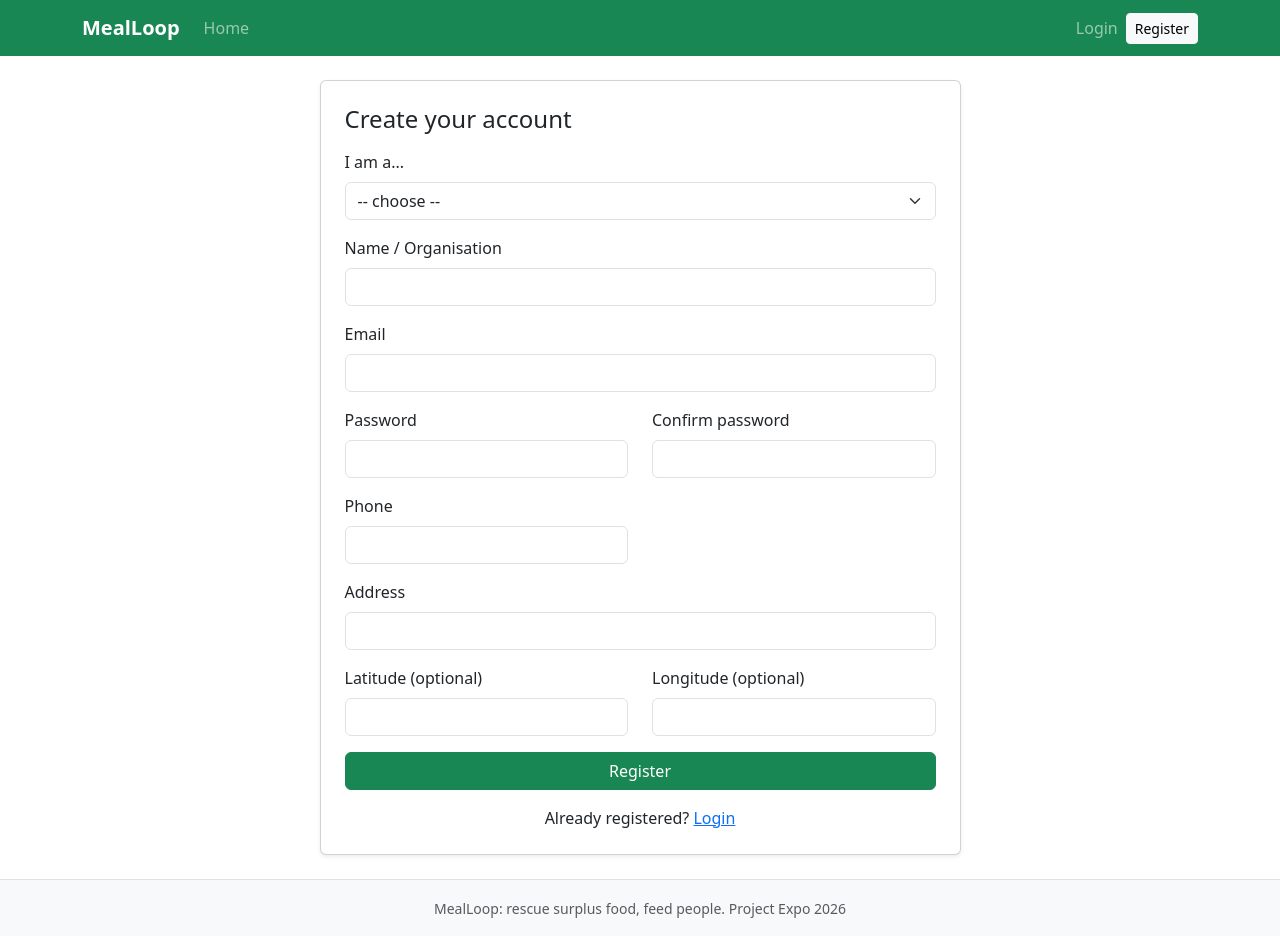
After one commit to Vijaynaik22-7/mealloop, a Flask app: page /auth/register in a window 1280 px wide. The commit adds this page. Run offline with Flask 3, Linux system fonts and the light colour scheme.

Commit message:
feat(ui): home, login, register templates and shared base.html

```diff
--- /dev/null
+++ b/app/templates/auth/register.html
@@ -0,0 +1,115 @@
+{% extends "base.html" %}
+{% block title %}Register{% endblock %}
+
+{% block content %}
+<div class="row justify-content-center">
+  <div class="col-md-7">
+    <div class="card shadow-sm">
+      <div class="card-body p-4">
+        <h2 class="h4 mb-3">Create your account</h2>
+
+        <!-- `form` holds what the user typed, so it is not lost on errors -->
+        <form method="post">
+
+          <div class="mb-3">
+            <label class="form-label" for="role">I am a...</label>
+            <select class="form-select" id="role" name="role" required>
+              <option value="">-- choose --</option>
+              <option value="provider"
+                {% if form.get('role') == 'provider' %}selected{% endif %}>
+                Food Provider (canteen, hostel, restaurant, event)
+              </option>
+              <option value="recipient"
+                {% if form.get('role') == 'recipient' %}selected{% endif %}>
+                Recipient (NGO / shelter)
+              </option>
+            </select>
+          </div>
+
+          <div class="mb-3">
+            <label class="form-label" for="name">Name / Organisation</label>
+            <input class="form-control" id="name" name="name" required
+                   value="{{ form.get('name', '') }}">
+          </div>
+
+          <div class="mb-3">
+            <label class="form-label" for="email">Email</label>
+            <input class="form-control" type="email" id="email" name="email"
+                   required value="{{ form.get('email', '') }}">
+          </div>
+
+          <div class="row">
+            <div class="col-md-6 mb-3">
+              <label class="form-label" for="password">Password</label>
+              <input class="form-control" type="password" id="password"
+                     name="password" minlength="6" required>
+            </div>
+            <div class="col-md-6 mb-3">
+              <label class="form-label" for="confirm_password">
+                Confirm password</label>
+              <input class="form-control" type="password"
+                     id="confirm_password" name="confirm_password"
+                     minlength="6" required>
+            </div>
+          </div>
+
+          <div class="row">
+            <div class="col-md-6 mb-3">
+              <label class="form-label" for="phone">Phone</label>
+              <input class="form-control" id="phone" name="phone"
+                     value="{{ form.get('phone', '') }}">
+            </div>
+            <div class="col-md-6 mb-3" id="capacityBox">
+              <label class="form-label" for="capacity_people">
+                People you can serve</label>
+              <input class="form-control" type="number" min="1"
+                     id="capacity_people" name="capacity_people"
+                     value="{{ form.get('capacity_people', '') }}">
+            </div>
+          </div>
+
+          <div class="mb-3">
+            <label class="form-label" for="address">Address</label>
+            <input class="form-control" id="address" name="address"
+                   value="{{ form.get('address', '') }}">
+          </div>
+
+          <div class="row">
+            <div class="col-md-6 mb-3">
+              <label class="form-label" for="latitude">
+                Latitude (optional)</label>
+              <input class="form-control" id="latitude" name="latitude"
+                     value="{{ form.get('latitude', '') }}">
+            </div>
+            <div class="col-md-6 mb-3">
+              <label class="form-label" for="longitude">
+                Longitude (optional)</label>
+              <input class="form-control" id="longitude" name="longitude"
+                     value="{{ form.get('longitude', '') }}">
+            </div>
+          </div>
+
+          <button class="btn btn-success w-100" type="submit">Register</button>
+        </form>
+
+        <p class="mt-3 mb-0 text-center">
+          Already registered? <a href="{{ url_for('auth.login') }}">Login</a>
+        </p>
+      </div>
+    </div>
+  </div>
+</div>
+
+<script>
+  // Show the "people you can serve" box only for recipients
+  const roleSelect = document.getElementById("role");
+  const capacityBox = document.getElementById("capacityBox");
+
+  function toggleCapacity() {
+    capacityBox.style.display =
+      roleSelect.value === "recipient" ? "block" : "none";
+  }
+  roleSelect.addEventListener("change", toggleCapacity);
+  toggleCapacity();  // run once when the page loads
+</script>
+{% endblock %}
--- a/app/templates/base.html
+++ b/app/templates/base.html
@@ -1,40 +1,111 @@
+<!doctype html>
+<html lang="en">
+<head>
+  <meta charset="utf-8">
+  <meta name="viewport" content="width=device-width, initial-scale=1">
+  <title>{% block title %}Home{% endblock %} | MealLoop</title>
+  <!-- Bootstrap 5 from CDN (needs internet) -->
+  <link rel="stylesheet"
+        href="https://cdn.jsdelivr.net/npm/bootstrap@5.3.3/dist/css/bootstrap.min.css">
+  <!-- Optional extra blocks that other members' pages may use -->
+  {% block head %}{% endblock %}
+  {% block styles %}{% endblock %}
+</head>
+<body class="d-flex flex-column min-vh-100">
 
-<!DOCTYPE html>
-<html lang="en">
+  <!-- ===== NAVBAR: links change depending on who is logged in ===== -->
+  <nav class="navbar navbar-expand-lg navbar-dark bg-success">
+    <div class="container">
+      <a class="navbar-brand fw-bold" href="{{ url_for('home') }}">MealLoop</a>
+      <button class="navbar-toggler" type="button"
+              data-bs-toggle="collapse" data-bs-target="#mainNav">
+        <span class="navbar-toggler-icon"></span>
+      </button>
 
-<head>
-    <meta charset="UTF-8">
-    <meta name="viewport"
-          content="width=device-width, initial-scale=1">
+      <div class="collapse navbar-collapse" id="mainNav">
+        <ul class="navbar-nav me-auto">
+          <li class="nav-item">
+            <a class="nav-link" href="{{ url_for('home') }}">Home</a>
+          </li>
 
-    <title>
-        {% block title %}MealLoop{% endblock %}
-    </title>
+          {% if current_user.is_authenticated %}
+            {% if current_user.role == 'provider' %}
+              <li class="nav-item">
+                <a class="nav-link" href="/provider/dashboard">My Donations</a>
+              </li>
+            {% elif current_user.role == 'recipient' %}
+              <li class="nav-item">
+                <a class="nav-link" href="/recipient/dashboard">Find Food</a>
+              </li>
+            {% elif current_user.role == 'admin' %}
+              <li class="nav-item">
+                <a class="nav-link" href="/admin/dashboard">Admin Panel</a>
+              </li>
+            {% endif %}
+            <li class="nav-item">
+              <a class="nav-link" href="/analytics/impact">Impact</a>
+            </li>
+          {% endif %}
+        </ul>
 
-    <link href="https://cdn.jsdelivr.net/npm/bootstrap@5.3.3/dist/css/bootstrap.min.css"
-          rel="stylesheet">
-</head>
+        <ul class="navbar-nav ms-auto align-items-lg-center">
+          {% if current_user.is_authenticated %}
+            <li class="nav-item navbar-text me-lg-3">
+              Hi, {{ current_user.name }}
+              <span class="badge bg-light text-success">{{ current_user.role }}</span>
+            </li>
+            <li class="nav-item">
+              <a class="btn btn-outline-light btn-sm"
+                 href="{{ url_for('auth.logout') }}">Logout</a>
+            </li>
+          {% else %}
+            <li class="nav-item">
+              <a class="nav-link" href="{{ url_for('auth.login') }}">Login</a>
+            </li>
+            <li class="nav-item">
+              <a class="btn btn-light btn-sm"
+                 href="{{ url_for('auth.register') }}">Register</a>
+            </li>
+          {% endif %}
+        </ul>
+      </div>
+    </div>
+  </nav>
 
-<body class="bg-light">
+  <!-- ===== MAIN CONTENT ===== -->
+  <main class="container my-4 flex-grow-1">
 
-    <nav class="navbar navbar-dark bg-success">
-        <div class="container">
-            <a class="navbar-brand" href="/">
-                MealLoop
-            </a>
+    <!-- Reminder for recipients that admin has not approved yet -->
+    {% if current_user.is_authenticated and current_user.role == 'recipient'
+          and not current_user.is_verified %}
+      <div class="alert alert-warning">
+        Your organisation is <strong>waiting for admin verification</strong>.
+        You can request food after it is approved.
+      </div>
+    {% endif %}
+
+    <!-- Flash messages (categories: success, danger, warning, info) -->
+    {% with messages = get_flashed_messages(with_categories=true) %}
+      {% for category, message in messages %}
+        <div class="alert alert-{{ category }} alert-dismissible fade show">
+          {{ message }}
+          <button type="button" class="btn-close" data-bs-dismiss="alert"></button>
         </div>
-    </nav>
+      {% endfor %}
+    {% endwith %}
 
-    <main class="container py-4">
+    {% block content %}{% endblock %}
+  </main>
 
-        {% block content %}
-        {% endblock %}
+  <!-- ===== FOOTER ===== -->
+  <footer class="bg-light text-center text-muted py-3 mt-auto border-top">
+    <small>MealLoop: rescue surplus food, feed people. Project Expo 2026</small>
+  </footer>
 
-    </main>
-
-    <script src="https://cdn.jsdelivr.net/npm/bootstrap@5.3.3/dist/js/bootstrap.bundle.min.js">
-    </script>
-
+  <script
+    src="https://cdn.jsdelivr.net/npm/bootstrap@5.3.3/dist/js/bootstrap.bundle.min.js"></script>
+  <!-- Optional extra blocks for page-specific JavaScript -->
+  {% block scripts %}{% endblock %}
+  {% block extra_js %}{% endblock %}
 </body>
-
 </html>
```
Also changed, not shown: app/templates/auth/login.html (added, +33 -0 lines), app/templates/home.html (added, +60 -0 lines).
